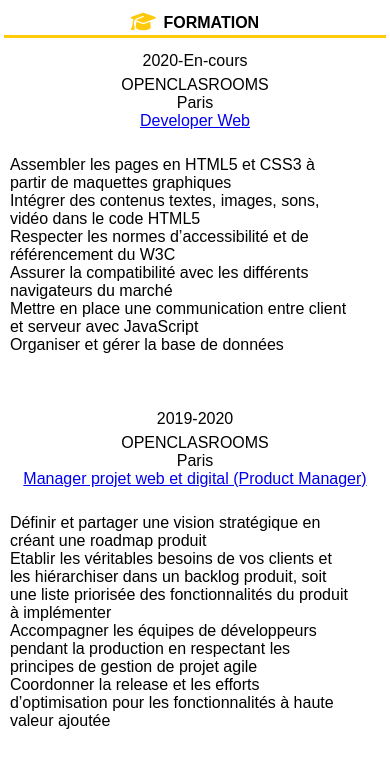
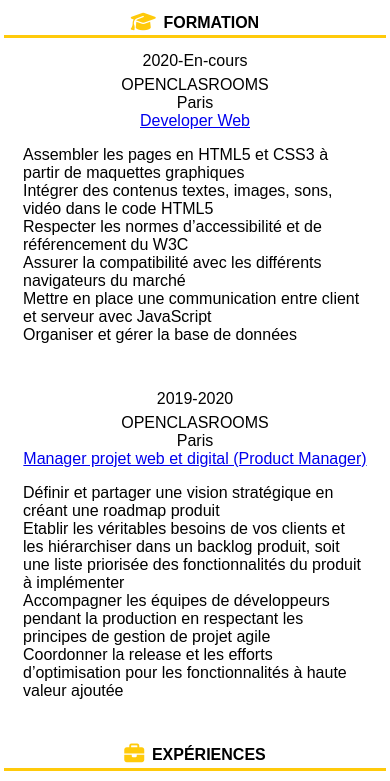
Before and after one commit to gwcch/.github.io, a plain HTML site: page index.html in a window 390 px wide. Shown: the part 1000-1781 px from the top of the page. Drawn offline with Linux system fonts and the light colour scheme; a web font is replaced by a local one.

Commit message:
Mise en forme .description

```diff
--- a/style.css
+++ b/style.css
@@ -284,10 +284,9 @@ ul{
 	}
 	.description{
 		width: 90%;
-		padding-top: 20px;
-		padding-bottom: 40px;
-		margin-left: 6px;
-		margin-right: 6px;
+		padding-top: 10px;
+		padding-bottom: 30px;
+		margin-left: 5%;
 	}
 	/* Main : recommandations */
 	.recs{
```
